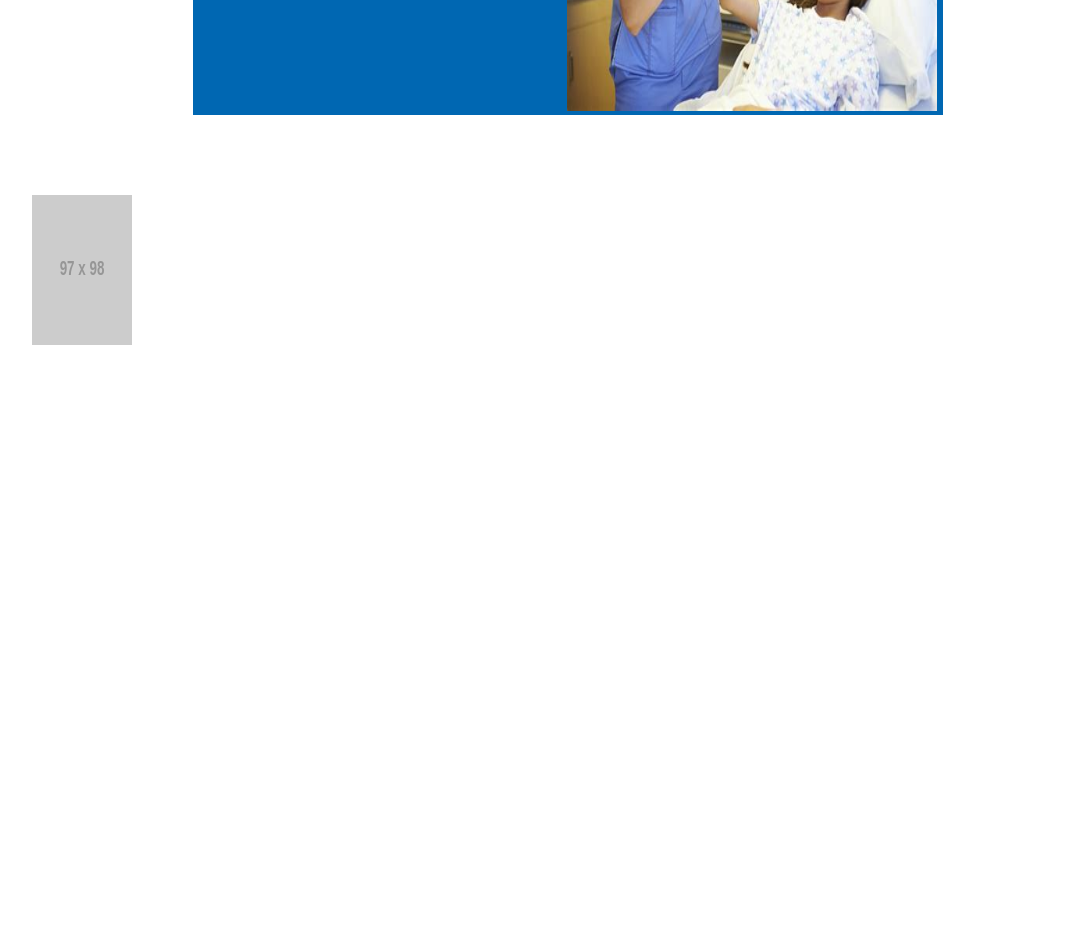
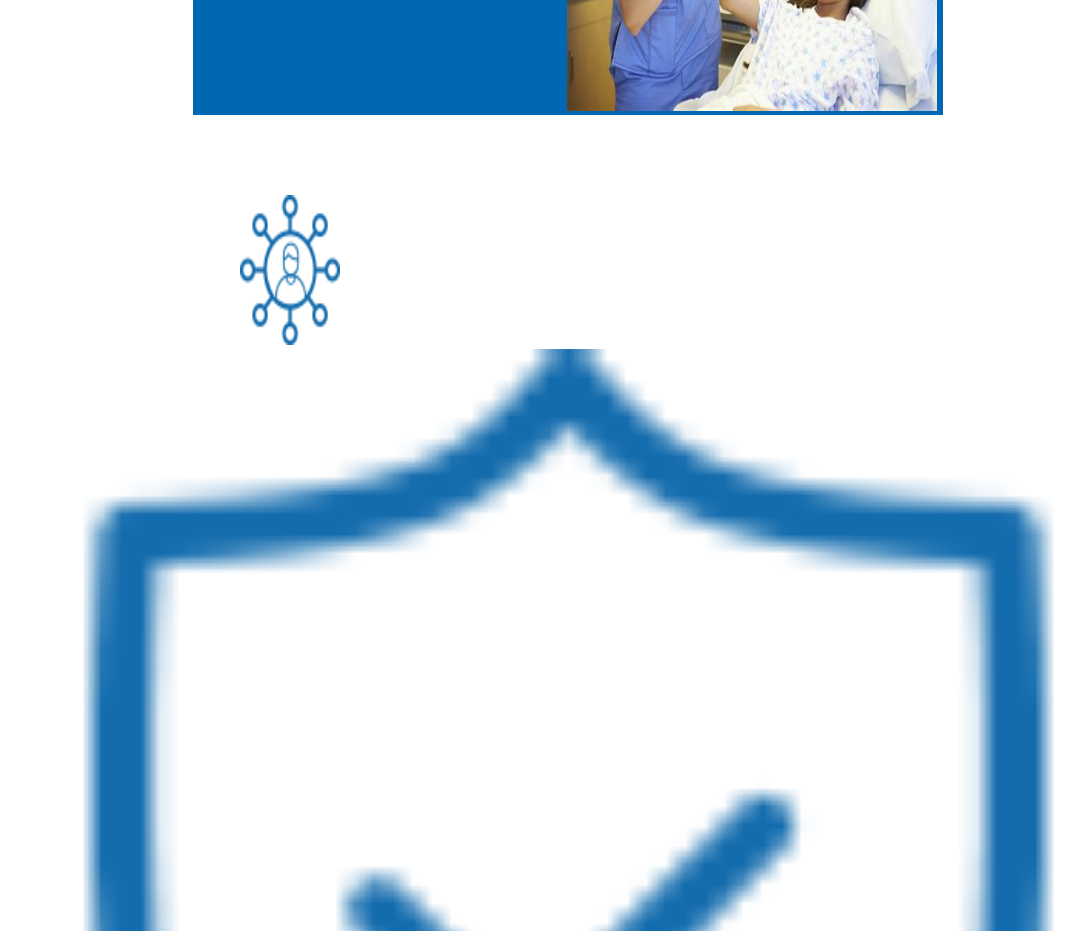
Before and after one commit to neeltron/Laymanify, a plain HTML site: page homepage.html in a window 1280 px wide. Shown: the part 441-1372 px from the top of the page, without its empty margins (72-1157 px from the left). Before the commit the page ends 800 px from the top, so only its background shows below. Drawn offline with Linux system fonts and the light colour scheme; placeholder pictures from the web are drawn by us.

Commit message:
update 23:41

```diff
--- a/homepage.html
+++ b/homepage.html
@@ -26,6 +26,7 @@
         </div>
     </div>
 
-    <img style="padding-top: 5rem; padding-left: 3rem; margin-left: 3rem; width: 100px; height: 150px" src="https://via.placeholder.com/97x98" />
-
+    <img style="padding-top: 5rem; padding-left: 16rem; margin-left: 3rem; width: 100px; height: 150px" src="images/3d3ebf188ccf3efdaf010b481d97e835.png" />
+    <img style="width: 100%; height: 100%" src="images/a318eb8aca4d94fc435c6940f324f067.png" />
+    <img style="width: 100%; height: 100%" src="images/e782d4a1f54d894a17889438dcfb4ec2.png" />
 </body>
```
Also changed, not shown: images/3d3ebf188ccf3efdaf010b481d97e835.png (added), images/a318eb8aca4d94fc435c6940f324f067.png (added), images/e782d4a1f54d894a17889438dcfb4ec2.png (added).
